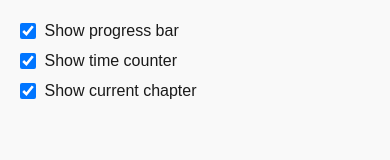
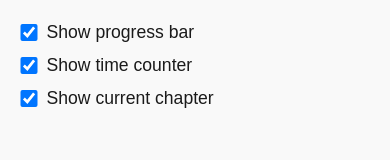
Before and after one commit to Somebodymz/yt-show-progress, a browser extension: page options/index.html in a window 390 px wide. Drawn offline with Linux system fonts and the light colour scheme.

Commit message:
Fix scaling of settings page on mobile

```diff
--- a/options/index.html
+++ b/options/index.html
@@ -2,6 +2,7 @@
 <html lang="en">
 <head>
     <meta charset="utf-8">
+    <meta name="viewport" content="width=device-width, initial-scale=1.0">
 
     <link type="text/css" rel="stylesheet" href="style.css">
     <script type="text/javascript" src="script.js"></script>
@@ -10,7 +11,7 @@
 </head>
 <body>
 
-<form>
+<div class="settings">
     <div class="group">
         <input type="checkbox" id="progressbarEnabled" name="progressbarEnabled" checked class="saveable" />
         <label for="progressbarEnabled">Show progress bar</label>
@@ -29,7 +30,7 @@
         <input type="checkbox" id="chaptersEnabled" name="chapterEnabled" checked class="saveable">
         <label for="chaptersEnabled">Show current chapter</label>
     </div>
-</form>
+</div>
 
 <p id="status"></p>
 
--- a/options/style.css
+++ b/options/style.css
@@ -5,7 +5,7 @@ body {
     background: #f9f9f9;
     color: #1a1a1a;
     font-family: sans-serif;
-    font-size: 1rem;
+    font-size: 1.1rem;
 }
 
 h1, h2, h3 {
@@ -42,8 +42,8 @@ select {
 
 input[type="checkbox"],
 input[type="radio"] {
-    width: 16px;
-    height: 16px;
+    width: 1.1rem;
+    height: 1.1rem;
     vertical-align: middle;
     margin-right: 4px;
 }
@@ -71,7 +71,7 @@ form {
     max-width: 600px;
 }
 
-/** custom **/
+/** styles **/
 
 input[type="checkbox"] + label {
     vertical-align: middle;
```
